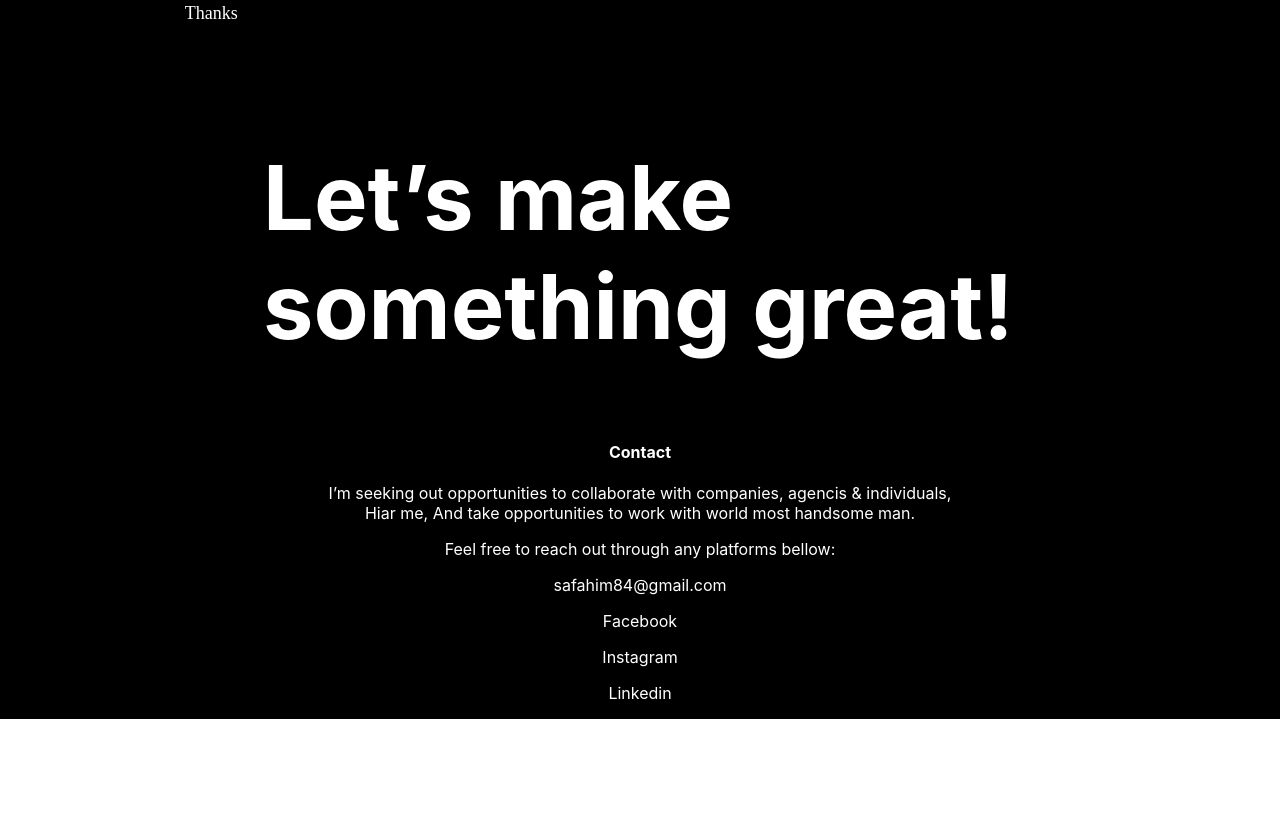
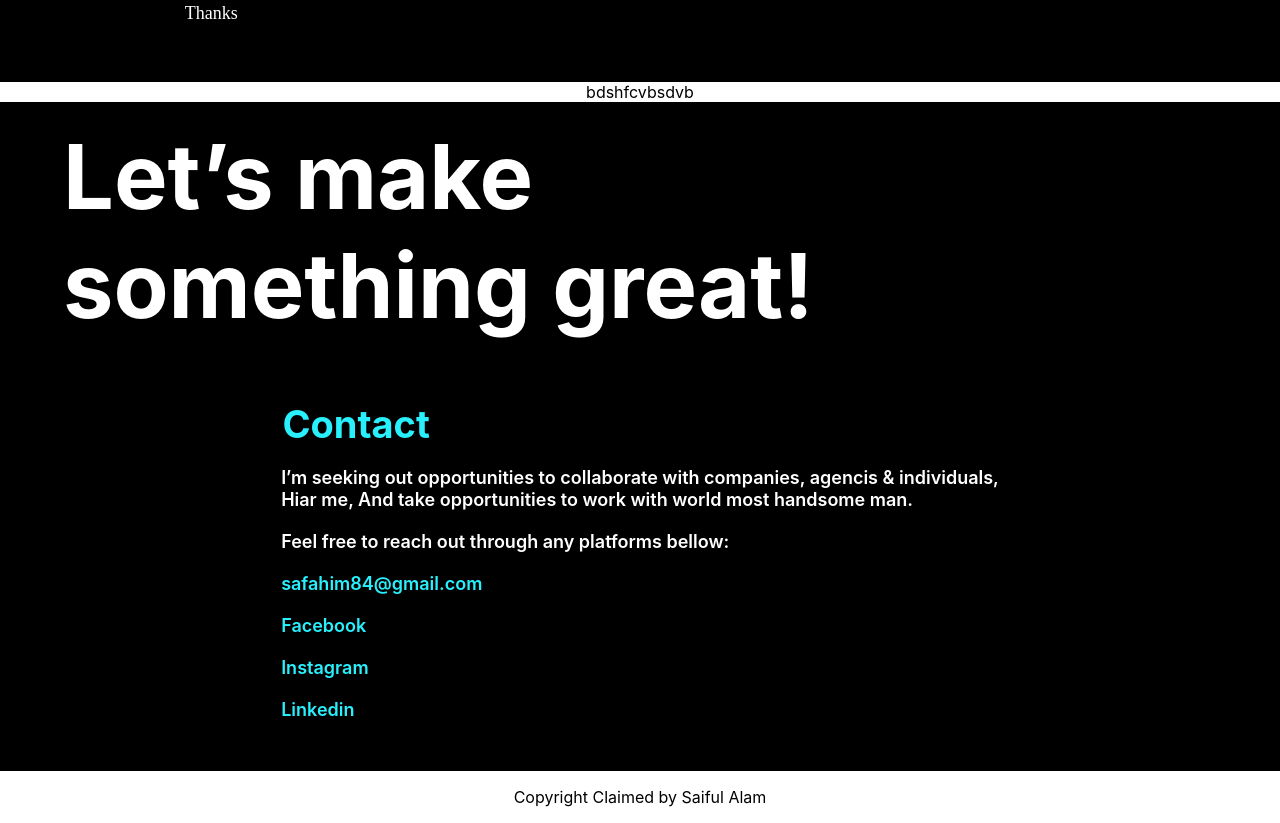
Before and after one commit to saifulalamfahim/SaAF, a React (Create React App) app: page / in a window 1280 px wide. Shown: the part 1100-1923 px from the top of the page. Before the commit the page ends 1819 px from the top, so only its background shows below. Built offline with nearby package versions, Linux system fonts and the light colour scheme; a web font is replaced by a local one.

Commit message:
Contact completed

```diff
--- a/src/App.js
+++ b/src/App.js
@@ -3,13 +3,16 @@ import './App.css';
 import About from './components/About/About';
 import Header from './components/Header/Header';
 import Contact from './components/Contact/Contact';
+import Footer from './components/Footer/Footer';
 
 function App() {
   return (
     <div className="App">
      <Header></Header>
       <About></About>
+      bdshfcvbsdvb
       <Contact></Contact>
+      <Footer></Footer>
     </div>
   );
 }
--- a/src/components/Contact/Contact.css
+++ b/src/components/Contact/Contact.css
@@ -6,12 +6,39 @@
     align-items: center;
 }
 .contact-container h1{
-
     width: 754px;
     height: 218px;
     font-weight: 700;
     font-size: 90px;
     line-height: 109px;
     text-align: start;
-    color: #FFFFFF;
+    margin-top: 20px;
+    margin-left: -400px;
 }
+.contact-details h4{
+    width: 150px;
+    height: 46px;
+    font-weight: 700;
+    font-size: 38px;
+    color: #28F0FD;
+    margin-top: 0px;
+}
+.contact-details p{
+    margin-top: -30px;
+    font-weight: 600;
+    font-size: 18px;
+    line-height: 22px;
+    text-align: start;
+    margin-bottom: 50px;
+}
+.contact-details a{
+    color: #28F0FD;
+    text-decoration: none;
+}
+.contact-media{
+    color: #28F0FD;
+}
+.contact-media p:hover{
+    margin-left: 30px;
+    transition: 0.5s;
+}
--- a/src/components/Contact/Contact.js
+++ b/src/components/Contact/Contact.js
@@ -11,10 +11,12 @@ const Contact = () => {
                 <p>  I’m seeking out opportunities to collaborate with companies, agencis & individuals, <br />
                 Hiar me, And take opportunities to work with world most handsome man.</p>
                 <p>Feel free to reach out through any platforms bellow: </p>
-                <p>safahim84@gmail.com</p>
-                <p>Facebook</p>
-                <p>Instagram</p>
-                <p>Linkedin</p>
+                <div className='contact-media'>
+                    <a href=""><p>safahim84@gmail.com</p></a>
+                    <a href=""><p>Facebook</p></a>
+                   <a href=""> <p>Instagram</p></a>
+                    <a href=""><p>Linkedin</p></a>
+                </div>
             </div>
         </div>
     );
--- a/src/components/Footer/Footer.js
+++ b/src/components/Footer/Footer.js
@@ -0,0 +1,11 @@
+import React from 'react';
+
+const Footer = () => {
+    return (
+        <div>
+            <p>Copyright Claimed by Saiful Alam</p>
+        </div>
+    );
+};
+
+export default Footer;
--- a/src/components/Header/Header.css
+++ b/src/components/Header/Header.css
@@ -13,8 +13,13 @@
    font-size: 50px;
    padding: 10px;
 }
-a{
+.social-media a{
     color: black;
+    text-decoration: none;
+}
+.social-media a:hover{
+    margin-top: -15px;
+    transition: all 0.5s;
 }
 svg{
     filter: drop-shadow(0px 4px 4px rgba(0, 0, 0, 0.25));
@@ -58,4 +63,5 @@ svg{
 .header-section button:hover{
     background: white;
     color: black;
+    transition: 0.5s;
 }
```
